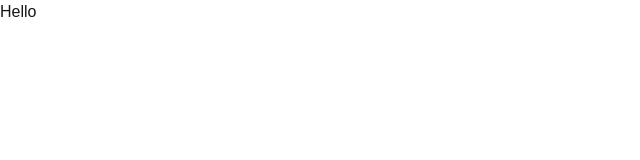
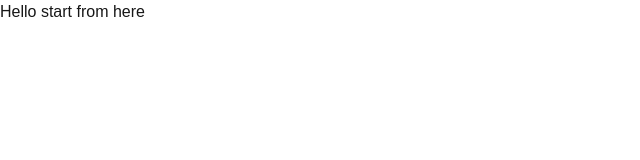
Before and after one commit to jaanbaazfarishta/onex, a Next.js app: page / in a window 1280 px wide. Shown: the top 160 px of the page, without its empty margins (0-640 px from the left). Built offline with nearby package versions, Linux system fonts and the light colour scheme.

Commit message:
start from here

```diff
--- a/app/page.js
+++ b/app/page.js
@@ -4,7 +4,7 @@ export default function Home() {
   return (
     <div>
       <p>
-        Hello
+        Hello start from here
       </p>
     </div>
   );
```
